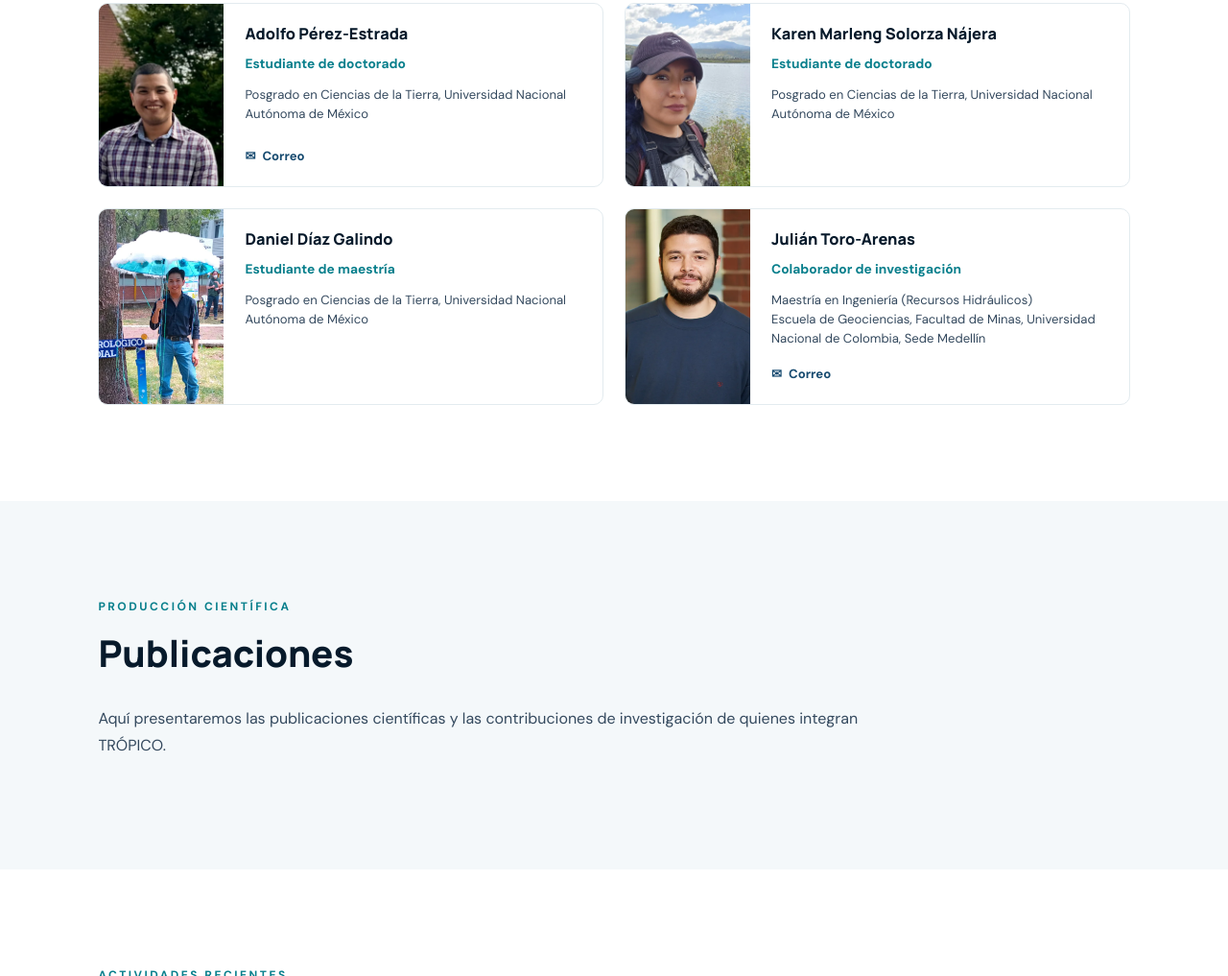
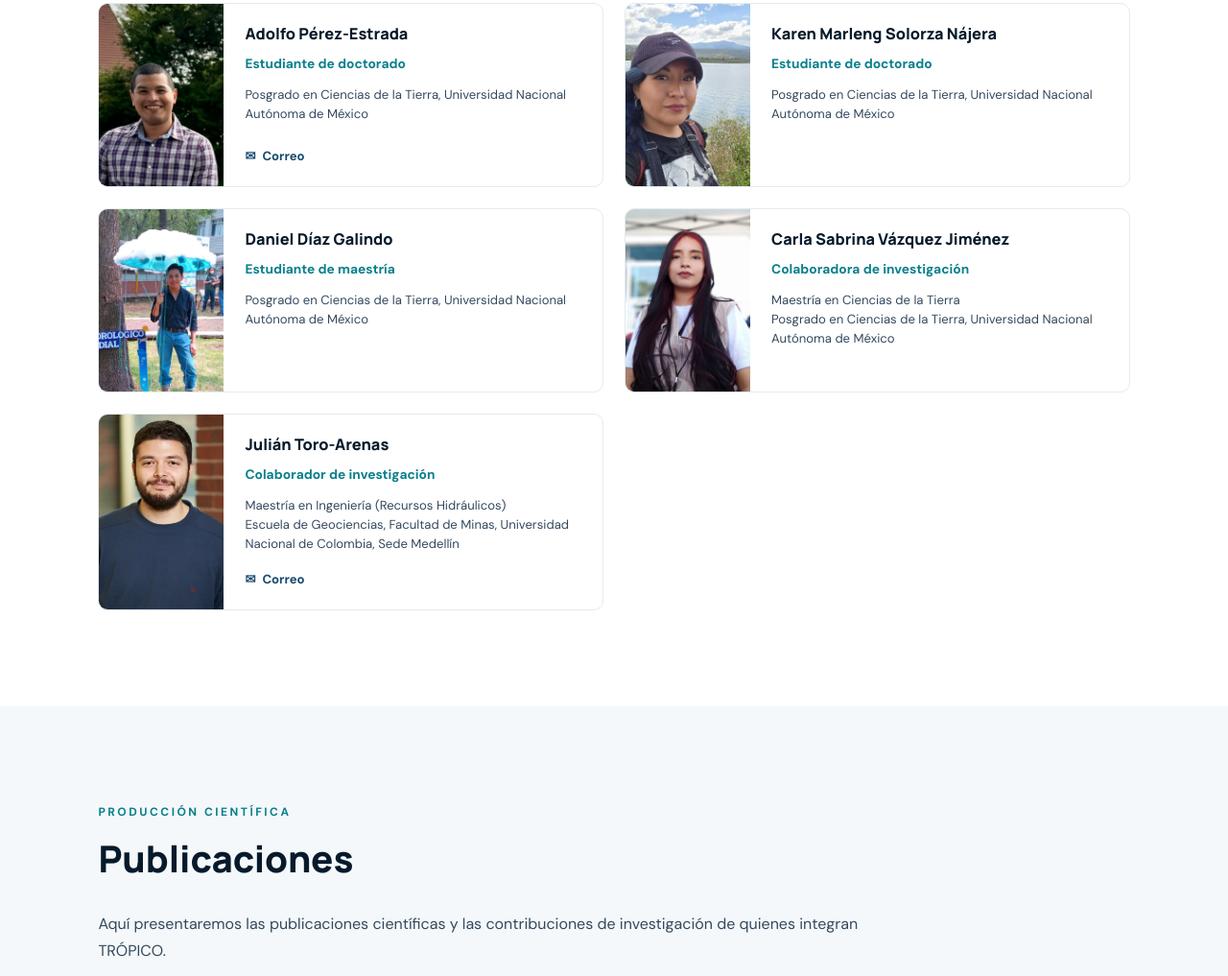
Before and after one commit to tropicoresearch/tropicoresearch.github.io, a plain HTML site: page es/index.html in a window 1280 px wide. Shown: the part 2941-3958 px from the top of the page at 96% size. Drawn offline with Linux system fonts and the light colour scheme.

Commit message:
Add Carla Sabrina Vazquez Jimenez to TRÓPICO team

```diff
--- a/es/index.html
+++ b/es/index.html
@@ -449,6 +449,34 @@
           </article>
 
 
+          <!-- Carla -->
+
+          <article class="person-card">
+
+            <img
+              src="../assets/images/people/carla_sabrina_vazquez_jimenez.webp"
+              alt="Carla Sabrina Vázquez Jiménez"
+              class="person-photo"
+              loading="lazy">
+
+            <div class="person-info">
+
+              <h4>Carla Sabrina Vázquez Jiménez</h4>
+
+              <p class="person-role">
+                Colaboradora de investigación
+              </p>
+
+              <p class="person-affiliation">
+                Maestría en Ciencias de la Tierra<br>
+                Posgrado en Ciencias de la Tierra,
+                Universidad Nacional Autónoma de México
+              </p>
+
+            </div>
+
+          </article>
+
           <!-- Julian -->
 
           <article class="person-card">
```
Also changed, not shown: index.html (+28 -0 lines), assets/images/people/carla_sabrina_vazquez_jimenez.webp (added).
